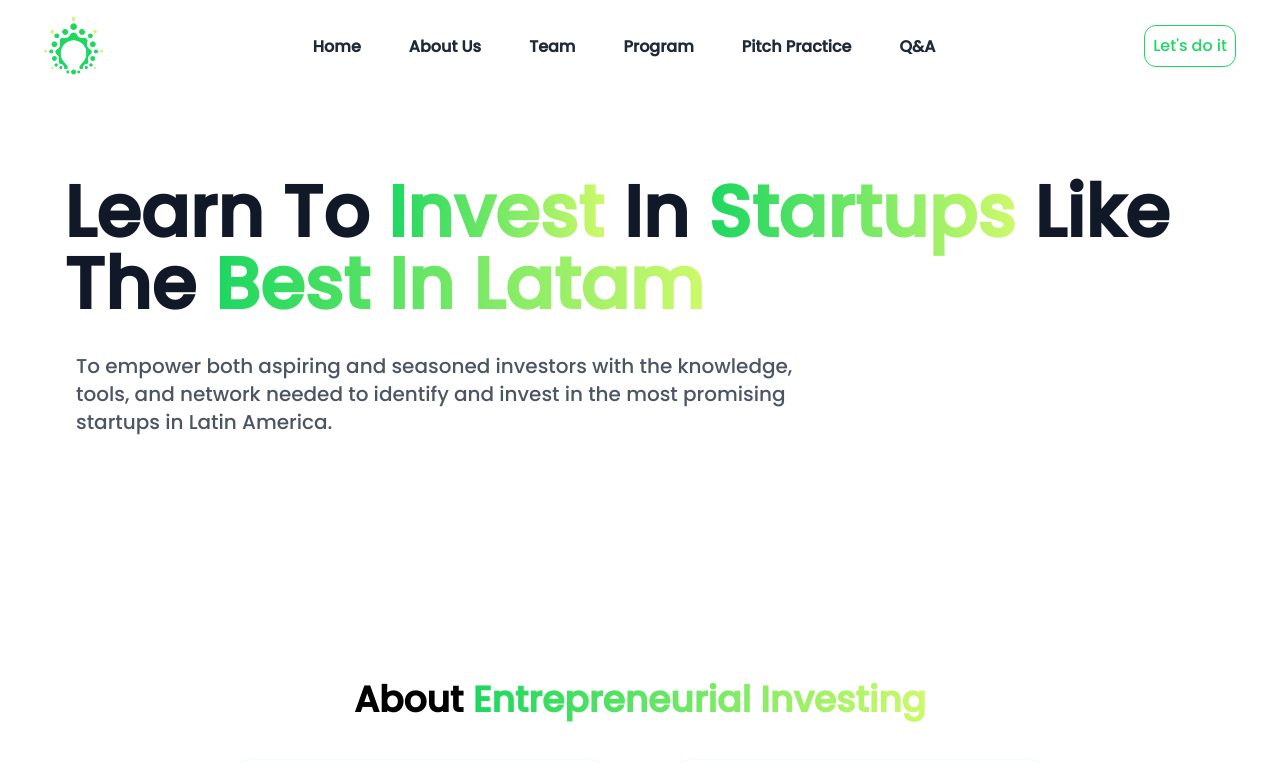
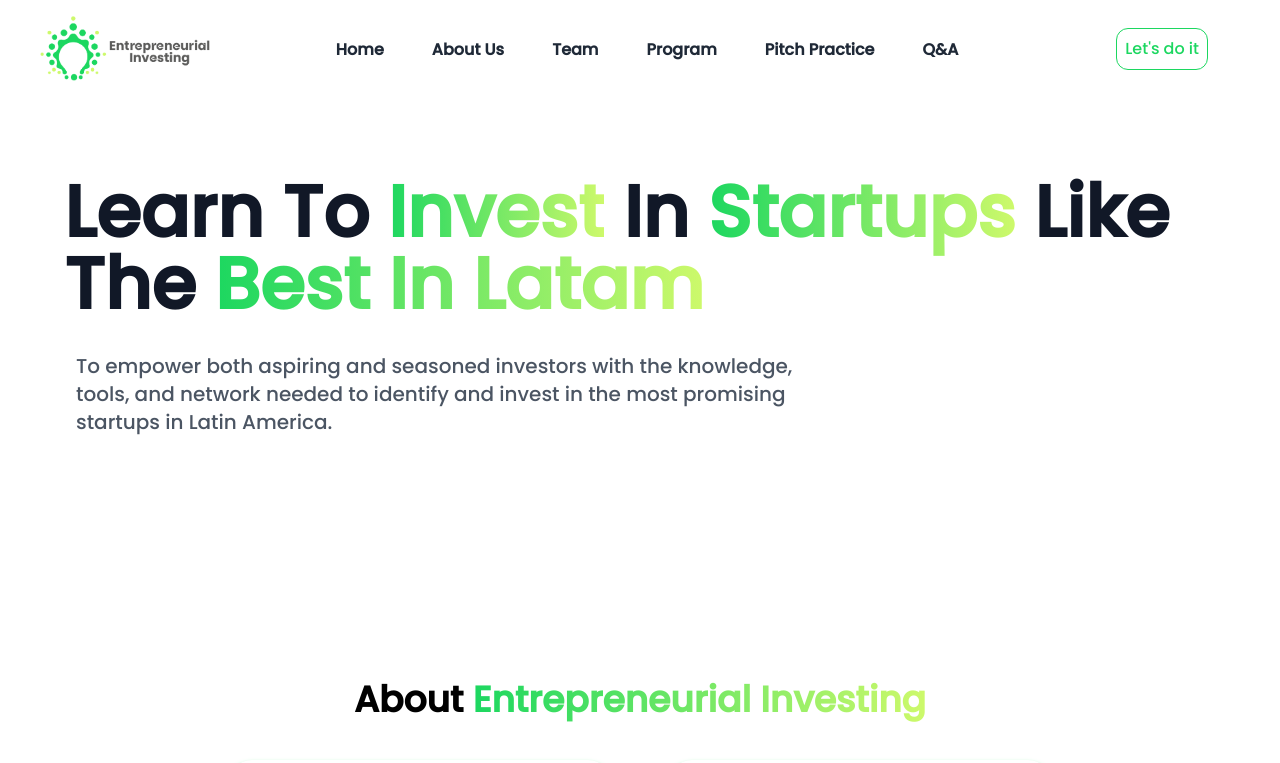
Before and after one commit to FabianEspitia-it/Entrepreneurial-Investing-WebSite, a Next.js app: page /en in a window 1280 px wide. Shown: the top 763 px of the page. Built offline with nearby package versions, Linux system fonts and the light colour scheme.

Commit message:
header logo changed

```diff
--- a/src/components/NavBar.tsx
+++ b/src/components/NavBar.tsx
@@ -26,14 +26,21 @@ export default function NavBar() {
         !top && "backdrop-blur-lg shadow-lg duration-200 bg-white/90"
       )}
     >
-      <div className="max-w-screen-xl mx-auto flex justify-between items-center p-4 lg:px-11">
+      <div className="max-w-screen-xl mx-auto flex justify-between items-center p-4 lg:px-10">
         <a href="/">
           <Image
+            src="/images/EI_final_logo.png"
+            alt="logo"
+            width={170}
+            height={60}
+          />
+
+          {/* <Image
             src="/images/loguitio_verde.png"
             alt="logo"
             width={60}
             height={60}
-          />
+          /> */}
         </a>
         <nav className="hidden lg:flex flex-1 justify-center px-8">
           <ul className="flex space-x-10 text-gray-800 font-bold">
@@ -57,7 +64,7 @@ export default function NavBar() {
             </li>
           </ul>
         </nav>
-        <div className="flex gap-4 items-center">
+        <div className="flex gap-4 items-center px-8">
           <button className="border border-EI_new_green text-EI_new_green p-2 rounded-xl hover:bg-EI_new_green hover:text-white hover:border-EI_new_green duration-200">
             Let&apos;s do it
           </button>
```
Also changed, not shown: public/images/EI_final_logo.png (added), public/images/logo mas grande.png (added).
